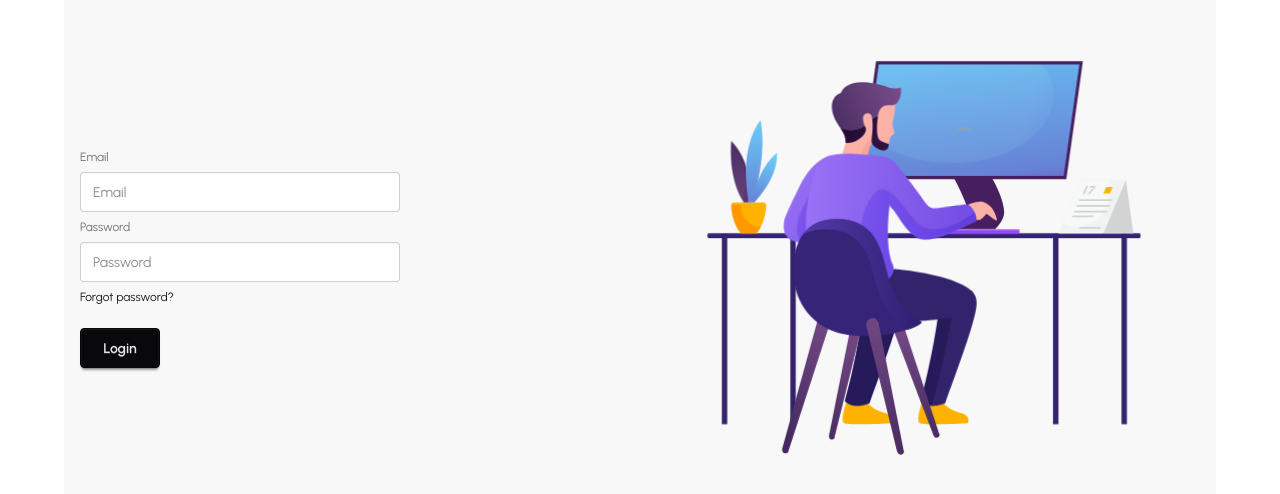
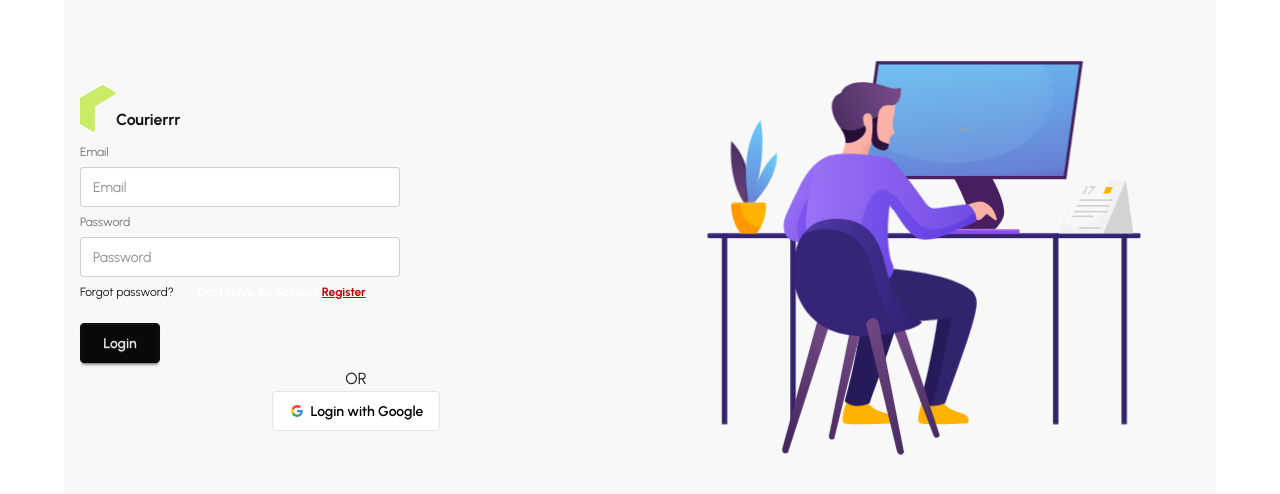
Before and after one commit to Badol-Hossain1/courier_service, a React (Vite) app: page /login in a window 1280 px wide. Shown: the part 142-636 px from the top of the page. Built offline with nearby package versions, Linux system fonts and the light colour scheme; no server answers.

Commit message:
feat: added private route

```diff
--- a/src/contexts/AuthContext/AuthProvider.jsx
+++ b/src/contexts/AuthContext/AuthProvider.jsx
@@ -2,11 +2,15 @@ import {
     createUserWithEmailAndPassword,
     onAuthStateChanged,
     signInWithEmailAndPassword,
+    signInWithPopup,
     signOut,
 } from 'firebase/auth'
 import { AuthContext } from './AuthContext'
 import { auth } from '../../firebase/firebase.init'
 import { useEffect, useState } from 'react'
+import { GoogleAuthProvider } from 'firebase/auth'
+
+const googleProvider = new GoogleAuthProvider()
 
 const AuthProvider = ({ children }) => {
     const [user, setUser] = useState()
@@ -15,6 +19,10 @@ const AuthProvider = ({ children }) => {
     const createUser = (email, password) => {
         setLoading(true)
         return createUserWithEmailAndPassword(auth, email, password)
+    }
+
+    const signInWithGoogle = () => {
+        return signInWithPopup(auth, googleProvider)
     }
     const signIn = (email, password) => {
         setLoading(true)
@@ -30,6 +38,7 @@ const AuthProvider = ({ children }) => {
         const unSubscribe = onAuthStateChanged(auth, (currentUser) => {
             setUser(currentUser)
             setLoading(false)
+            console.log('🚀 ~ unSubscribe ~ currentUser:', currentUser)
         })
         return () => {
             unSubscribe()
@@ -41,6 +50,7 @@ const AuthProvider = ({ children }) => {
         createUser,
         signIn,
         logOut,
+        signInWithGoogle,
     }
     return <AuthContext value={authInfo}>{children}</AuthContext>
 }
--- a/src/hooks/useAuth.jsx
+++ b/src/hooks/useAuth.jsx
@@ -1,10 +1,9 @@
-
+import { use } from 'react'
+import { AuthContext } from '../contexts/AuthContext/AuthContext'
 
 const useAuth = () => {
-    return <div>
-
-
-    </div>
+    const authInfo = use(AuthContext)
+    return authInfo
 }
 
 export default useAuth
--- a/src/layout/AuthLayout.jsx
+++ b/src/layout/AuthLayout.jsx
@@ -6,7 +6,7 @@ const AuthLayout = () => {
     return (
         <div>
             <div className="hero bg-base-200 min-h-screen">
-                <div className="hero-content  flex-col lg:flex-row-reverse">
+                <div className="hero-content items-center  flex-col lg:flex-row-reverse">
 
                     <div className='flex-1'>
                     <Lottie animationData={loginLogo} />
--- /dev/null
+++ b/src/pages/Auth/googleLogin/GoogleLogin.jsx
@@ -0,0 +1,51 @@
+import useAuth from "../../../hooks/useAuth"
+
+
+const GoogleLogin = () => {
+    const { signInWithGoogle } = useAuth()
+    const handleGoogleLogin = () => {
+        signInWithGoogle().then((result)=> {
+            console.log(result)
+        }).catch((error)=> {
+            console.log(error)
+        })
+    }
+    return (
+        <div className='text-center'>
+            <p>OR</p>
+
+            <button onClick={handleGoogleLogin} className="btn bg-white text-black border-[#e5e5e5]">
+                <svg
+                    aria-label="Google logo"
+                    width="16"
+                    height="16"
+                    xmlns="http://www.w3.org/2000/svg"
+                    viewBox="0 0 512 512"
+                >
+                    <g>
+                        <path d="m0 0H512V512H0" fill="#fff"></path>
+                        <path
+                            fill="#34a853"
+                            d="M153 292c30 82 118 95 171 60h62v48A192 192 0 0190 341"
+                        ></path>
+                        <path
+                            fill="#4285f4"
+                            d="m386 400a140 175 0 0053-179H260v74h102q-7 37-38 57"
+                        ></path>
+                        <path
+                            fill="#fbbc02"
+                            d="m90 341a208 200 0 010-171l63 49q-12 37 0 73"
+                        ></path>
+                        <path
+                            fill="#ea4335"
+                            d="m153 219c22-69 116-109 179-50l55-54c-78-75-230-72-297 55"
+                        ></path>
+                    </g>
+                </svg>
+                Login with Google
+            </button>
+        </div>
+    )
+}
+
+export default GoogleLogin
--- a/src/pages/Auth/login/Login.jsx
+++ b/src/pages/Auth/login/Login.jsx
@@ -1,4 +1,7 @@
 import { useForm } from 'react-hook-form'
+import { Link } from 'react-router'
+import GoogleLogin from '../googleLogin/GoogleLogin'
+import Logo from '../../shared/Logo/Logo'
 
 const Login = () => {
     const {
@@ -7,11 +10,10 @@ const Login = () => {
         formState: { errors },
     } = useForm()
 
-    const onSubmit = (data) => {
-        console.log(data)
-    }
+    const onSubmit = (data) => {}
     return (
         <div>
+            <Logo></Logo>
             <form onSubmit={handleSubmit(onSubmit)}>
                 <fieldset className="fieldset">
                     <label className="label">Email</label>
@@ -32,20 +34,32 @@ const Login = () => {
                         placeholder="Password"
                     />
                     {errors.password?.type === 'required' && (
-                        <p className='text-red-500' role="alert">This field is required</p>
+                        <p className="text-red-500" role="alert">
+                            This field is required
+                        </p>
                     )}
                     {errors.password?.type === 'minLength' && (
-                        <p className='text-red-500' role="alert">
+                        <p className="text-red-500" role="alert">
                             Password must be at least 6 characters
                         </p>
                     )}
 
-                    <div>
+                    <div className="flex gap-6">
                         <a className="link link-hover">Forgot password?</a>
+                        <Link
+                            to="/register"
+                            className="text-white font-bold capitalize"
+                        >
+                            dont have an account{' '}
+                            <span className="underline text-red-700">
+                                register
+                            </span>
+                        </Link>
                     </div>
                     <button className="btn btn-neutral w-20 mt-4">Login</button>
                 </fieldset>
             </form>
+            <GoogleLogin />
         </div>
     )
 }
--- a/src/pages/Auth/register/Register.jsx
+++ b/src/pages/Auth/register/Register.jsx
@@ -1,5 +1,7 @@
 import { useForm } from 'react-hook-form'
 import { Link } from 'react-router'
+import useAuth from '../../../hooks/useAuth'
+import GoogleLogin from '../googleLogin/GoogleLogin'
 
 const Register = () => {
     const {
@@ -8,12 +10,21 @@ const Register = () => {
         watch,
         formState: { errors },
     } = useForm()
+
+    const { createUser } = useAuth()
     const onSubmit = (data) => {
-        console.log(data)
+        const { email, password } = data
+        createUser(email, password)
+            .then((result) => {
+                console.log('🚀 ~ onSubmit ~ result:', result)
+            })
+            .catch((error) => {
+                console.log('🚀 ~ onSubmit ~ error:', error)
+            })
     }
 
     const password = watch('password')
-    console.log('🚀 ~ Register ~ password:', password)
+
     return (
         <>
             <div className="card bg-base-100 w-full max-w-sm shrink-0 shadow-2xl">
@@ -42,7 +53,7 @@ const Register = () => {
                                         value === password ||
                                         'Passwords do not match',
                                 })}
-                                type="Cpassword"
+                                type="password"
                                 className="input"
                                 placeholder="Confirm Password"
                             />
@@ -58,13 +69,17 @@ const Register = () => {
                                     className="text-white font-bold capitalize"
                                 >
                                     already have an account{' '}
+                                    <span className="underline text-red-700">
+                                        Login
+                                    </span>
                                 </Link>
                             </div>
-                            <button className="btn btn-neutral mt-4">
+                            <button className="btn btn-primary mt-4">
                                 Sign Up
                             </button>
                         </fieldset>
                     </form>
+                    <GoogleLogin />
                 </div>
             </div>
         </>
--- a/src/pages/shared/Logo/Logo.jsx
+++ b/src/pages/shared/Logo/Logo.jsx
@@ -1,9 +1,14 @@
-import logo from '../../../assets/delivery-man.png'
+import { Link } from 'react-router'
+import logo from '../../../assets/Vector.png'
 const Logo = ({ width, height }) => {
     return (
-        <div>
-            <img className={`${width} ${height}`} src={logo} alt="" />
-        </div>
+        <Link
+            to="/"
+            className="inline-flex items-end  hover:opacity-80 transition"
+        >
+            <img src={logo} alt="Logo" className={`${width} ${height}`} />
+            <h1 className="font-bold">Courierrr</h1>
+        </Link>
     )
 }
 
--- /dev/null
+++ b/src/routes/PrivateRoute.jsx
@@ -0,0 +1,16 @@
+import { Navigate } from 'react-router'
+import useAuth from '../hooks/useAuth'
+
+const PrivateRoute = ({ children }) => {
+    const { user, loading } = useAuth()
+    if (loading) {
+        return <span className="loading loading-spinner text-info"></span>
+    }
+
+    if (!user) {
+        ;<Navigate to="/login"></Navigate>
+    }
+    return children
+}
+
+export default PrivateRoute
```
Also changed, not shown: src/assets/Group 3.png (added), src/assets/Vector.png (added).
